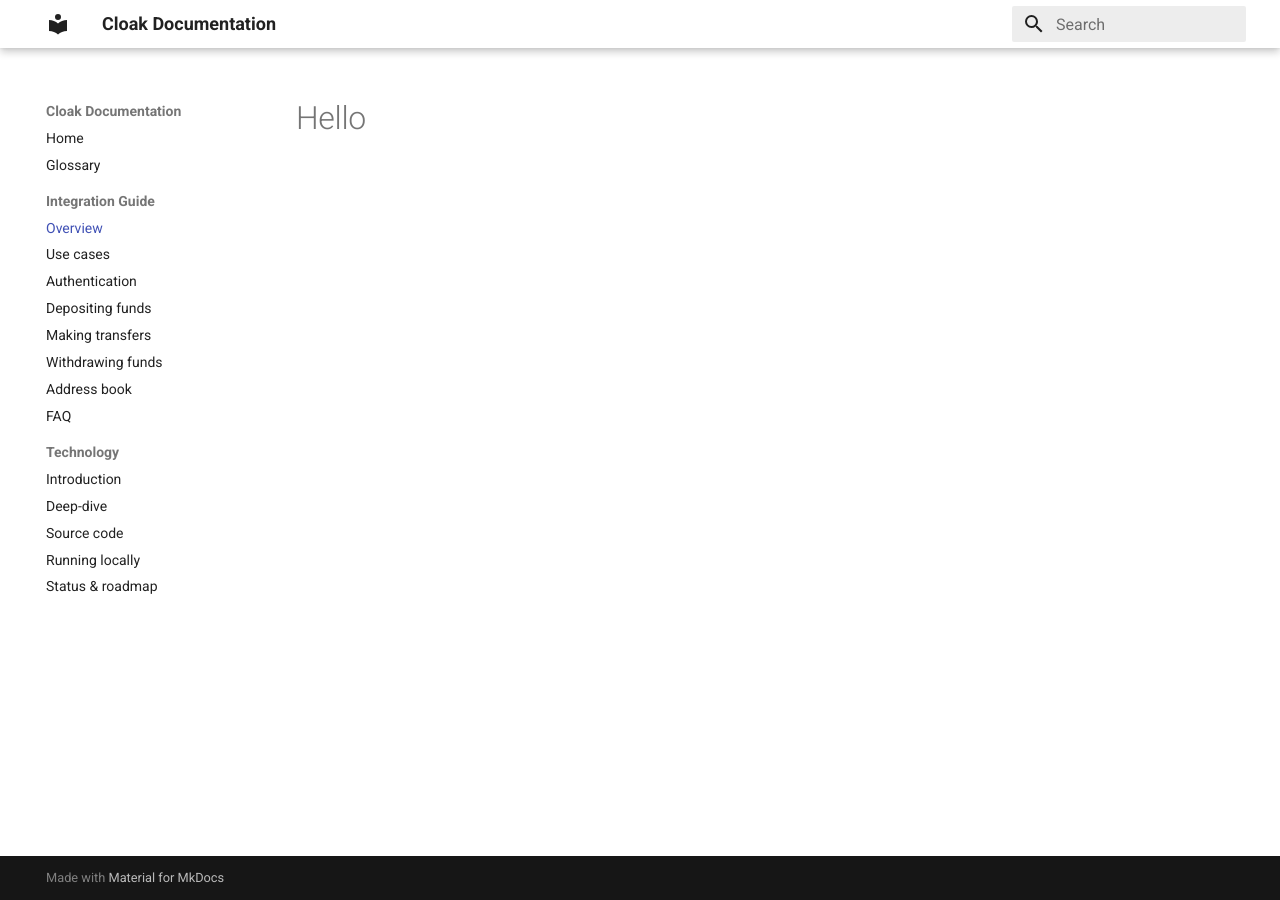
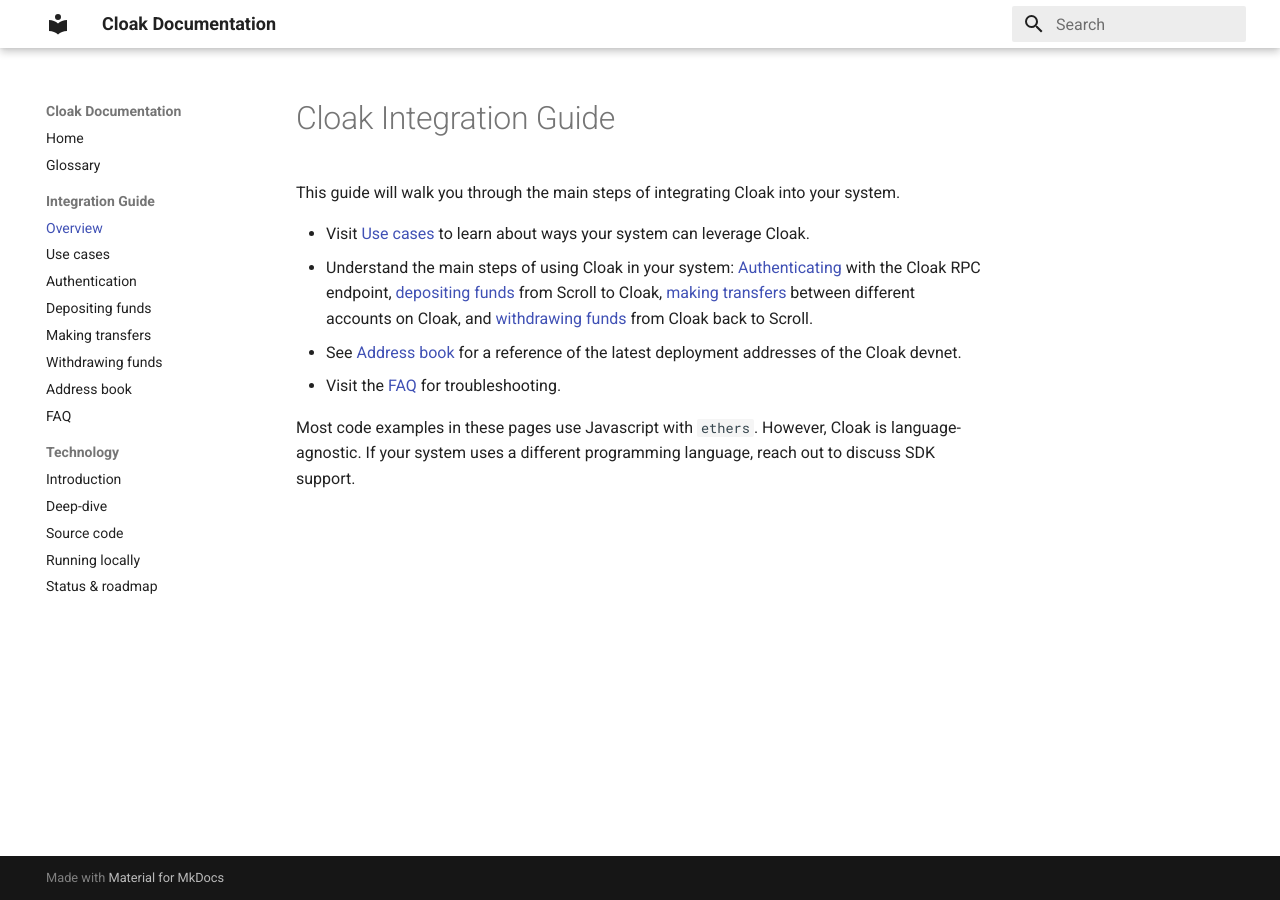
Before and after one commit to scroll-tech/cloak-documentation, an MkDocs documentation site: the page built from docs/integration/overview.md, in a window 1280 px wide. Built offline with MkDocs 1.6.1 and Material for MkDocs 9.7.7, drawn with Linux system fonts in a browser that asks for light colours.

Commit message:
Update integration overview

```diff
--- a/docs/integration/overview.md
+++ b/docs/integration/overview.md
@@ -1 +1,12 @@
-# Hello
+# Cloak Integration Guide
+
+This guide will walk you through the main steps of integrating Cloak into your system.
+
+- Visit [Use cases](/integration/use-cases) to learn about ways your system can leverage Cloak.
+- Understand the main steps of using Cloak in your system: [Authenticating](/integration/auth) with the Cloak RPC endpoint, [depositing funds](/integration/deposits) from Scroll to Cloak, [making transfers](/integration/transfers) between different accounts on Cloak, and [withdrawing funds](/integration/withdrawals) from Cloak back to Scroll.
+- See [Address book](/integration/address-book) for a reference of the latest deployment addresses of the Cloak devnet.
+- Visit the [FAQ](/integration/faq) for troubleshooting.
+
+Most code examples in these pages use Javascript with `ethers`.
+However, Cloak is language-agnostic.
+If your system uses a different programming language, reach out to discuss SDK support.
```
Also changed, not shown: docs/integration/address-book.md (+6 -1 lines).
